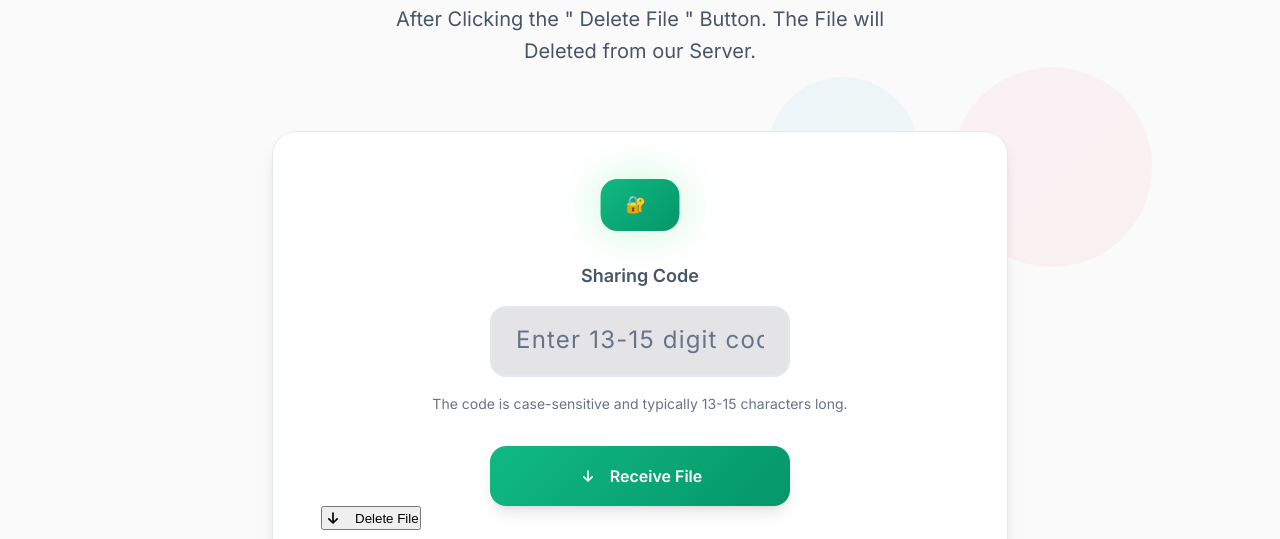
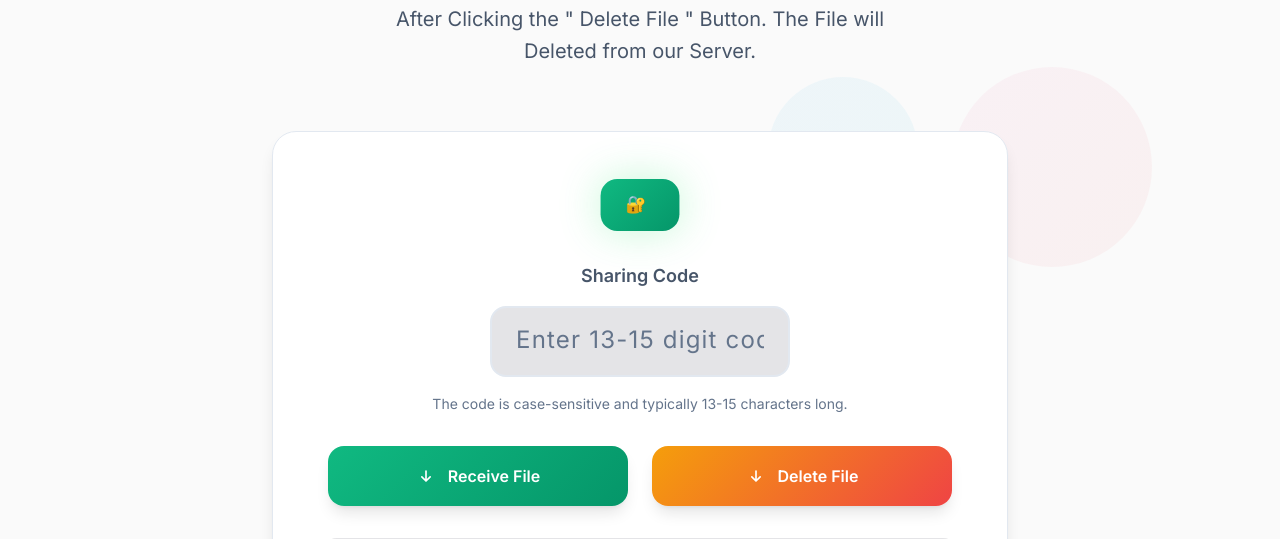
Before and after one commit to CODE-HUB07/Droply, a website: page public/recieving.html in a window 1280 px wide. Shown: the part 413-952 px from the top of the page. Drawn offline with Linux system fonts and the light colour scheme.

Commit message:
Update recieve.css

```diff
--- a/public/recieve.css
+++ b/public/recieve.css
@@ -423,7 +423,31 @@ input:focus + .input-decoration {
     margin-top: 1rem;
     line-height: 1.5;
 }
-
+  .btns-container {
+                            display: flex;
+                            gap: 10px;
+                            justify-content: center;
+                            margin-top: 20px;
+                        }
+.deattach-btn {
+    width: 100%;
+    max-width: 300px;
+    margin: 0 auto;
+    background: var(--warning-gradient);
+    color: var(--text-inverse);
+    border: none;
+    padding: 1.25rem 2rem;
+    border-radius: var(--radius-lg);
+    font-size: 1rem;
+    font-weight: 600;
+    cursor: pointer;
+    transition: all var(--transition-normal);
+    position: relative;
+    overflow: hidden;
+    font-family: inherit;
+    box-shadow: var(--shadow-lg);
+    display: block;
+}
 .fetch-btn {
     width: 100%;
     max-width: 300px;
@@ -443,12 +467,18 @@ input:focus + .input-decoration {
     box-shadow: var(--shadow-lg);
     display: block;
 }
-
+.deattach-btn:hover {
+    transform: translateY(-2px);
+    box-shadow: var(--shadow-xl), var(--glow-success);
+}
 .fetch-btn:hover {
     transform: translateY(-2px);
     box-shadow: var(--shadow-xl), var(--glow-success);
 }
-
+.deattach-btn:active {
+    transform: translateY(0) scale(0.98);
+    box-shadow: var(--shadow-md);
+}
 .fetch-btn:disabled {
     opacity: 0.6;
     cursor: not-allowed;
```
